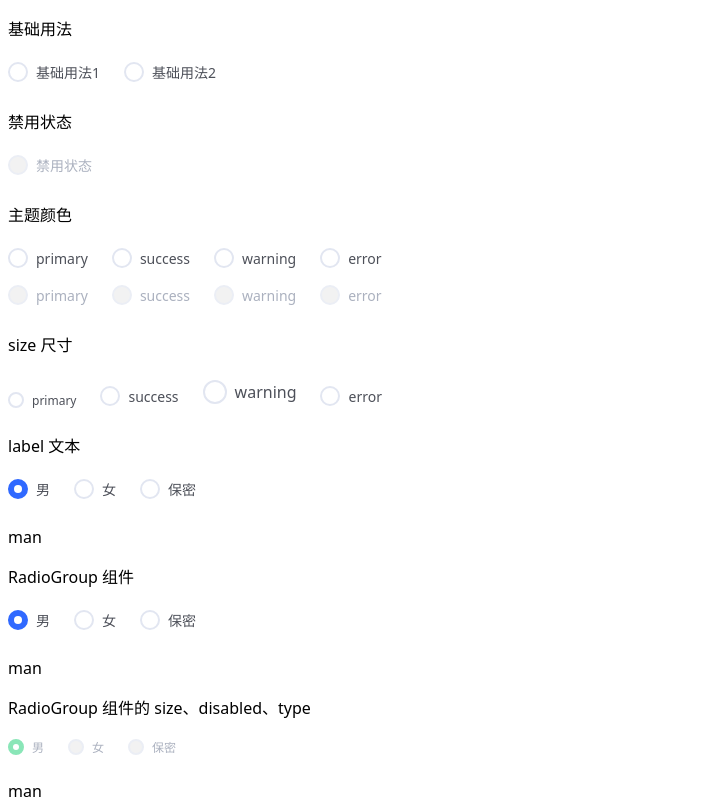
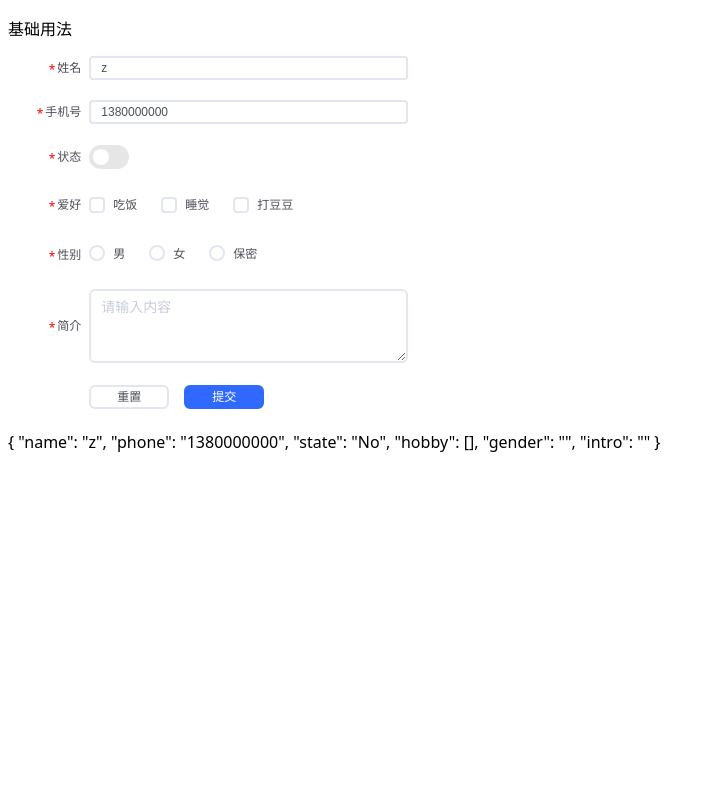
Before and after one commit to liulongbin1314/vue3-ui-library, a Vue app in the folder examples/: page / in a window 1280 px wide. Shown: the top 800 px of the page, without its empty margins (0-715 px from the left). Built offline with nearby package versions, Linux system fonts and the light colour scheme.

Commit message:
实现AForm组件的按需导入

```diff
--- a/examples/src/App.vue
+++ b/examples/src/App.vue
@@ -1,5 +1,5 @@
 <template>
-  <RadioTest />
+  <FormTest />
 </template>
 
 <script setup>
@@ -9,8 +9,8 @@
 // import GridTest from './components/GridTest.vue'
 // import CheckboxTest from './components/CheckboxTest.vue'
 // import SwitchTest from './components/SwitchTest.vue'
-import RadioTest from './components/RadioTest.vue'
-// import FormTest from './components/FormTest.vue'
+// import RadioTest from './components/RadioTest.vue'
+import FormTest from './components/FormTest.vue'
 // import MessageTest from './components/MessageTest.vue'
 // import MaskTest from './components/MaskTest.vue'
 // import DialogTest from './components/DialogTest.vue'
--- a/packages/theme/src/form.scss
+++ b/packages/theme/src/form.scss
@@ -2,6 +2,8 @@
 @use './common/componentVar.scss' as comVar;
 @use './common/function.scss' as fn;
 @use './common/var.scss';
+@use './initRoot.scss';
+@use './loading.scss';
 
 // 根元素
 @include mixins.b(form-item) {
```
Also changed, not shown: examples/src/components/FormTest.vue (+18 -0 lines).
